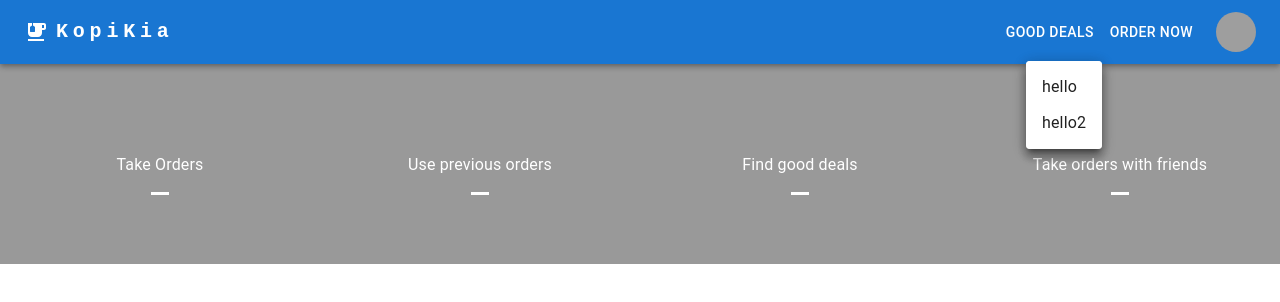
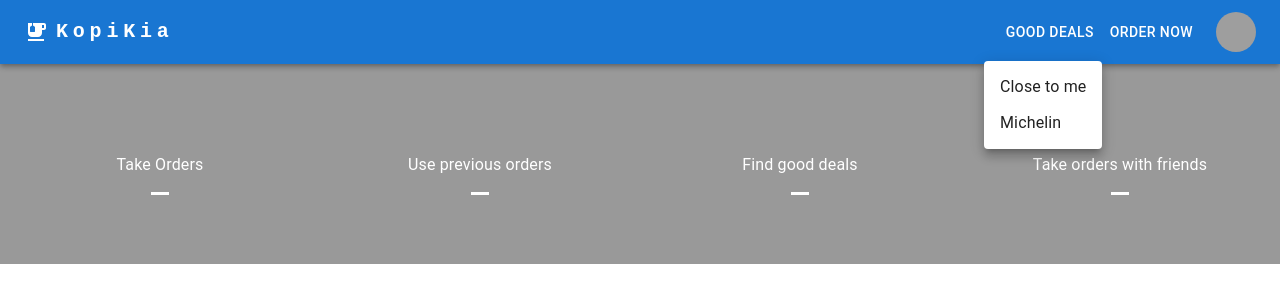
Before and after one commit to leekayden/kopikia, a React (Create React App) app: page / in a window 1280 px wide. Both pictures are taken after a click on the button "GOOD DEALS". Shown: the top 302 px of the page. Built offline with nearby package versions, Linux system fonts and the light colour scheme; grey boxes are pictures that could not be loaded.

Commit message:
fixed navbar overlap

```diff
--- a/src/components/common/NavBar.tsx
+++ b/src/components/common/NavBar.tsx
@@ -86,14 +86,14 @@ const setting2 = new Setting(
 );
 
 const deal1 = new Deal(
-  "hello2",
+  "Close to me",
   (event: React.MouseEvent<HTMLButtonElement>): void => {
-    console.log("hello2");
+    console.log("hello562");
   }
 );
 
 const deal2 = new Deal(
-  "hello2",
+  "Michelin",
   (event: React.MouseEvent<HTMLButtonElement>): void => {
     console.log("hello2");
   }
@@ -107,7 +107,13 @@ function NavBar() {
   const [anchorElNav, setAnchorElNav] = React.useState<null | HTMLElement>(
     null
   );
+  const [anchorElNav2, setAnchorElNav2] = React.useState<null | HTMLElement>(
+    null
+  );
   const [anchorElUser, setAnchorElUser] = React.useState<null | HTMLElement>(
+    null
+  );
+  const [anchorElUser2, setAnchorElUser2] = React.useState<null | HTMLElement>(
     null
   );
 
@@ -124,6 +130,21 @@ function NavBar() {
 
   const handleCloseUserMenu = () => {
     setAnchorElUser(null);
+  };
+
+  const handleOpenNavMenu2 = (event: React.MouseEvent<HTMLElement>) => {
+    setAnchorElNav2(event.currentTarget);
+  };
+  const handleOpenUserMenu2 = (event: React.MouseEvent<HTMLElement>) => {
+    setAnchorElUser2(event.currentTarget);
+  };
+
+  const handleCloseNavMenu2 = () => {
+    setAnchorElNav2(null);
+  };
+
+  const handleCloseUserMenu2 = () => {
+    setAnchorElUser2(null);
   };
 
   return (
@@ -227,13 +248,13 @@ function NavBar() {
             </Box>
 
             <Box sx={{ flexGrow: 0, display: { xs: "none", md: "flex" } }}>
-              <Button onClick={handleOpenUserMenu} color="secondary">
+              <Button onClick={handleOpenUserMenu2} color="secondary">
                 Good Deals
               </Button>
               <Menu
                 sx={{ mt: "45px" }}
                 id="menu-appbar"
-                anchorEl={anchorElUser}
+                anchorEl={anchorElUser2}
                 anchorOrigin={{
                   vertical: "top",
                   horizontal: "right",
@@ -243,8 +264,8 @@ function NavBar() {
                   vertical: "top",
                   horizontal: "right",
                 }}
-                open={Boolean(anchorElUser)}
-                onClose={handleCloseUserMenu}
+                open={Boolean(anchorElUser2)}
+                onClose={handleCloseUserMenu2}
               >
                 {deals.map((deal) => (
                   <MenuItem
```
